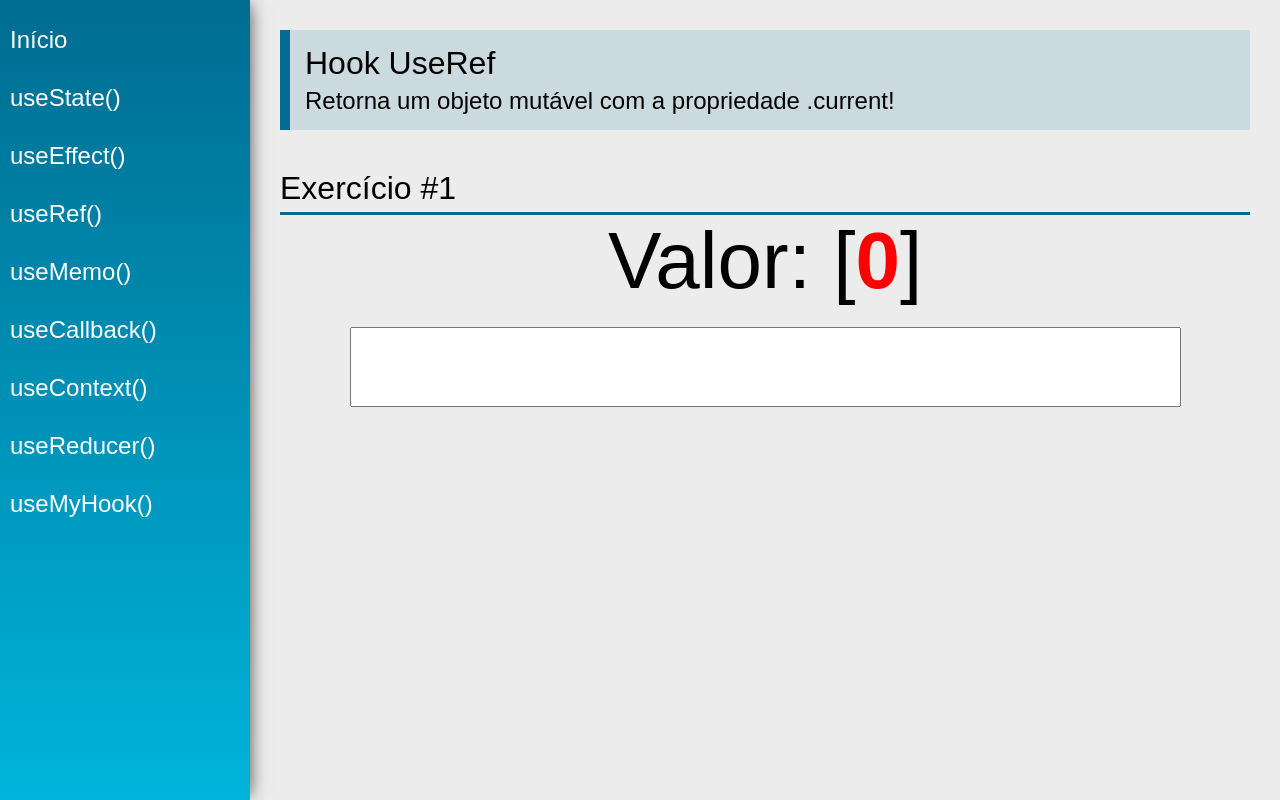
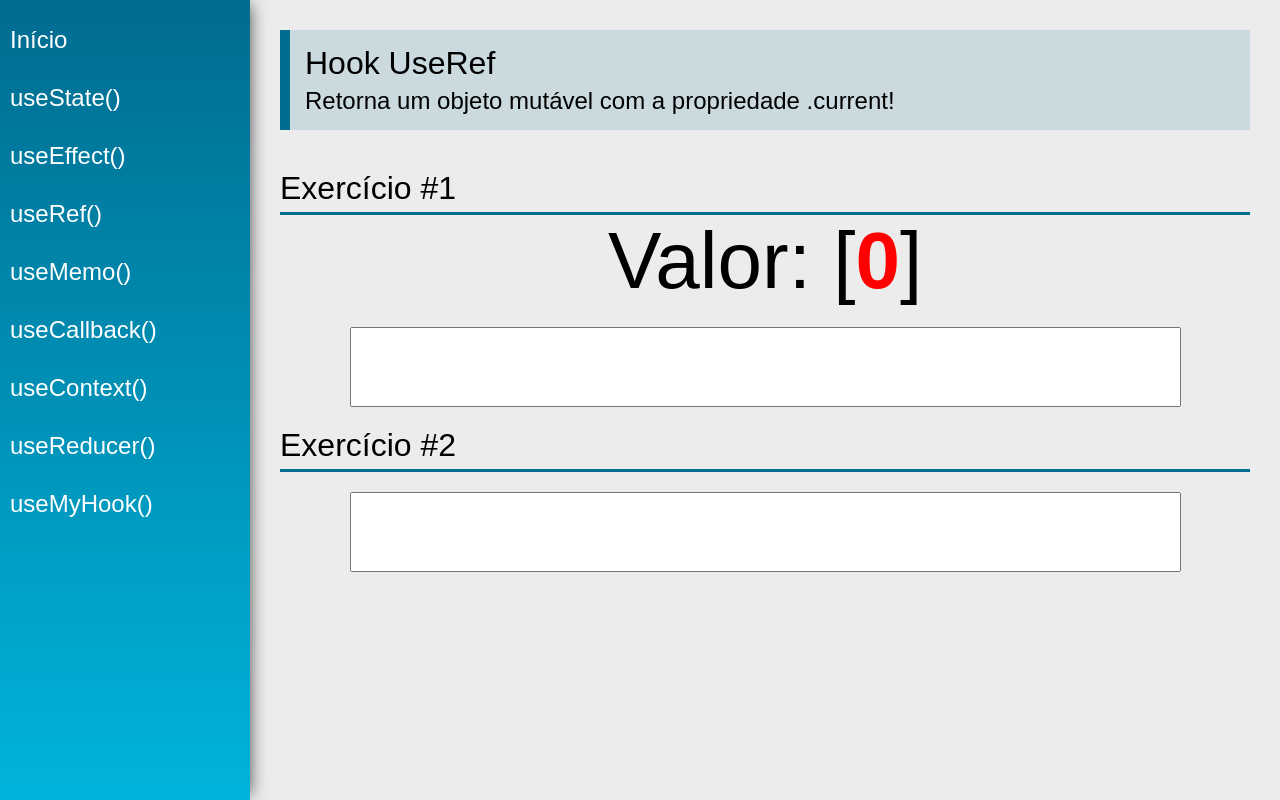
Before and after one commit to PamLeles/React-Hooks, a React (Create React App) app: page /useRef in a window 1280 px wide. Built offline with nearby package versions, Linux system fonts and the light colour scheme.

Commit message:
solving challenge with useRef()

```diff
--- /dev/null
+++ b/src/helpers/checkSystemKeys.js
@@ -0,0 +1,21 @@
+const checkSystemKeys = (key) => {
+    if (key == 20 /* Caps lock */
+    || key == 16 /* Shift */
+    || key == 13 /* Enter */
+    || key == 9 /* Tab */
+    || key == 17 /* Control Key */
+    || key == 91 /* Windows Command Key */
+    || key == 19 /* Pause Break */
+    || key == 18 /* Alt Key */
+    || key == 93 /* Right Click Point Key */
+    || ( key >= 35 && key <= 40 ) /* Home, End, Arrow Keys */
+    || key == 45 /* Insert Key */
+    || ( key >= 33 && key <= 34 ) /*Page Down, Page Up */
+    || (key >= 112 && key <= 123) /* F1 - F12 */
+    || (key >= 144 && key <= 145 )) { /* Num Lock, Scroll Lock */
+       return false;
+   }
+   return true;
+}
+
+export default checkSystemKeys;
--- a/src/views/examples/UseRef.jsx
+++ b/src/views/examples/UseRef.jsx
@@ -1,14 +1,45 @@
 import React, { useEffect, useRef, useState } from 'react'
 import PageTitle from '../../components/layout/PageTitle'
 import SectionTitle from '../../components/layout/SectionTitle'
+import checkSystemKeys from '../../helpers/checkSystemKeys'
 
 const UseRef = (props) => {
     const [value1, setValue1] = useState("")
+    const [value2, setValue2] = useState("")
+    const [completeString, setCompleteString] = useState("");
     const count = useRef(0)
+    const myInput1 = useRef(null)
+    const myInput2 = useRef(null)
 
-   useEffect(() => {
-    count.current = count.current + 1
-   },[value1])
+    const merge = (letter) => {
+        setCompleteString(prevValue => prevValue + letter);
+    };
+
+    const handleKeyDown = (e, input) => {
+        const k = e.which;
+
+        if (e.key === "Backspace") {
+            e.preventDefault();
+            if (input === 1) {
+                setValue2(value2.slice(0, -1));
+                myInput2.current.focus();
+            } else {
+                setValue1(value1.slice(0, -1));
+                myInput1.current.focus();
+            }
+            setCompleteString(completeString.slice(0, -1));
+        } else if (checkSystemKeys(k)) {
+            merge(e.key);
+        }
+    };
+
+    useEffect(() => {
+        count.current = count.current + 1;
+    }, [value1]);
+
+    useEffect(() => {
+        count.current++;
+    }, [value2])
 
     return (
         <div className="UseRef">
@@ -20,14 +51,31 @@ const UseRef = (props) => {
             <div className='center'>
                 <div>
                     <span className='text'>Valor: </span>
-                    <span className='text'>{value1} [</span>
+                    <span className='text'>{completeString} [</span>
                     <span className='text red'>{count.current}</span>
                     <span className='text'>]</span>
                 </div>
-                <input type="text"
-                    className="input"
+                <input type="text" className="input"
+                    ref={myInput1}
                     value={value1}
-                    onChange={e => setValue1(e.target.value)} />
+                    onKeyDown={e => handleKeyDown(e, 1)}
+                    onChange={e => {
+                        setValue1(e.target.value);
+                        myInput2.current.focus();
+                    }}
+                />
+            </div>
+            <SectionTitle title="Exercício #2" />
+            <div className="center">
+                <input type="text"className="input"
+                    ref={myInput2}
+                    value={value2}
+                    onKeyDown={e => handleKeyDown(e, 2)}
+                    onChange={e => {
+                        setValue2(e.target.value);
+                        myInput1.current.focus();
+                    }}
+                />
             </div>
         </div>
     )
```
